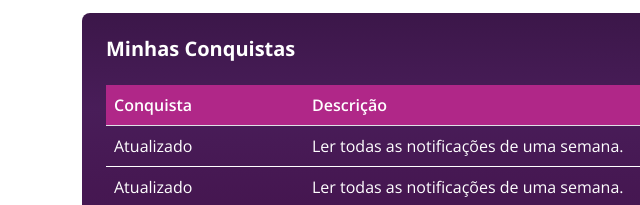
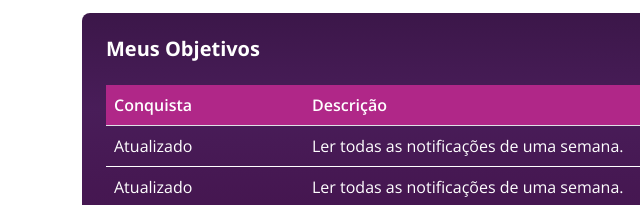
Before and after one commit to YsadoraAraujo/GameficationCeub, a plain HTML site: page conquistas.html in a window 1280 px wide. Shown: the part 451-656 px from the top of the page, 0-640 px from the left. Drawn offline with nearby package versions, Linux system fonts and the light colour scheme.

Commit message:
Troca Conquistas por Objetivos

```diff
--- a/conquistas.html
+++ b/conquistas.html
@@ -211,7 +211,7 @@
     </div>
     <div class="container">
         <div class="conquistas">
-            <h2>Minhas Conquistas</h2>
+            <h2>Meus Objetivos</h2>
             <div class="col-md-12">
                 <div class="table-responsive">
                     <table class="table">
```
